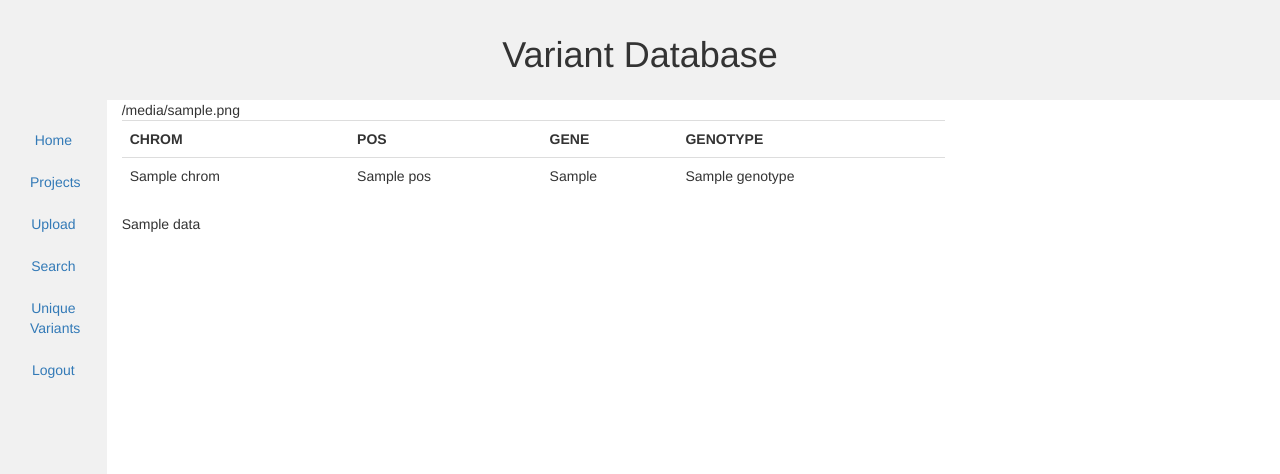
After one commit to WMRGL/VariantDatabase, a Django app: template VariantDatabase/templates/VariantDatabase/list_sample_variants.html in a window 1280 px wide. The commit adds this page. Shown: the top 474 px of the page. Run offline with Django 3.2, Linux system fonts and the light colour scheme; the template is opened without the code that fills it: most values are stand-ins (such as "Sample title", 1, 10 or a date in 2020); some libraries are stand-ins or nearby versions.

Commit message:
1) Added view VCF file functionality. The suer can now load a VCF into a html table. Note this requires the cyvcf2 module to be installed. Code to extract VCF data placed in preliminary folder.

```diff
--- a/VariantDatabase/templates/VariantDatabase/list_batch_samples.html
+++ b/VariantDatabase/templates/VariantDatabase/list_batch_samples.html
@@ -31,7 +31,7 @@
 			<td> {{ sample.pk }} </td>
 			<td> {{ sample.sample_name }} </td>
 			<td> {{ sample.patient_initials }} </td>
-			<td> View </td>
+			<td>  <a href= "{% url 'list_sample_variants' pk_project=sample.batch.project.pk        pk_batch=sample.batch.pk          pk_sample=sample.pk  %}"> List Variants </a> </td>
 
 		</tr>
 
--- a/VariantDatabase/templates/VariantDatabase/list_batches.html
+++ b/VariantDatabase/templates/VariantDatabase/list_batches.html
@@ -34,7 +34,7 @@
 			<td> {{ batch.batch_name }} </td>
 			<td> {{ batch.batch_comment }} </td>
 			<td> {{ batch.batch_date }} </td>
-			<td> <a href= "{% url 'list_batch_samples' pk=batch.pk%}"> List Samples </a> </td>
+			<td> <a href= "{% url 'list_batch_samples' pk_batch=batch.pk pk_project=batch.project.pk  %}"> List Samples </a> </td>
 
 		</tr>
 
--- /dev/null
+++ b/VariantDatabase/templates/VariantDatabase/list_sample_variants.html
@@ -0,0 +1,47 @@
+{% extends 'VariantDatabase/base.html' %}
+
+  {% block content %}
+
+  	{{ vcf_file_path }}
+
+  	  	<table class = 'table table-hover'>
+
+		<tr>
+			<th> CHROM </th>
+			<th> POS </th>
+			<th> GENE </th>
+			<th> GENOTYPE </th>
+
+
+
+		</tr>
+
+
+
+
+  	{% for variant in data %}
+
+
+
+		<tr>
+
+			<td> {{ variant.CHROM }} </td>
+			<td> {{ variant.POS }} </td>
+			<td> {{ variant.Gene_refGene }} </td>
+			<td> {{ variant.genotype}} </td>
+
+
+		</tr>
+
+
+
+
+  	{% endfor %}
+
+
+	</table>
+
+
+{{ data }}
+
+ {% endblock %}
--- a/VariantDatabase/urls.py
+++ b/VariantDatabase/urls.py
@@ -5,7 +5,11 @@ from django.contrib.auth import views as auth_views
 urlpatterns = [ url(r'^$', views.home_page, name='home_page'),
 				url(r'^list_projects$', views.list_projects, name='list_projects'),
 				url(r'^project/(?P<pk>\d+)/$', views.list_batches, name='list_batches'),
-				url(r'^batch/(?P<pk>\d+)/$', views.list_batch_samples, name='list_batch_samples'),
+				url(r'^batch/(?P<pk_project>\d+)/(?P<pk_batch>\d+)/$', views.list_batch_samples, name='list_batch_samples'),
+				url(r'^batch/(?P<pk_project>\d+)/(?P<pk_batch>\d+)/(?P<pk_sample>\d+)/$', views.list_sample_variants, name='list_sample_variants'),
+
+
+
 				url(r'^login/$', auth_views.login, {'template_name': 'VariantDatabase/login.html'}, name='login'),
 				url(r'^logout/$', auth_views.logout, {'template_name': 'VariantDatabase/logout.html'}, name='logout'),
 				url(r'^search/$', views.search_page, name='search_page'),
```
Also changed, not shown: VariantDatabase/views.py (+19 -8 lines), 1 other file.
